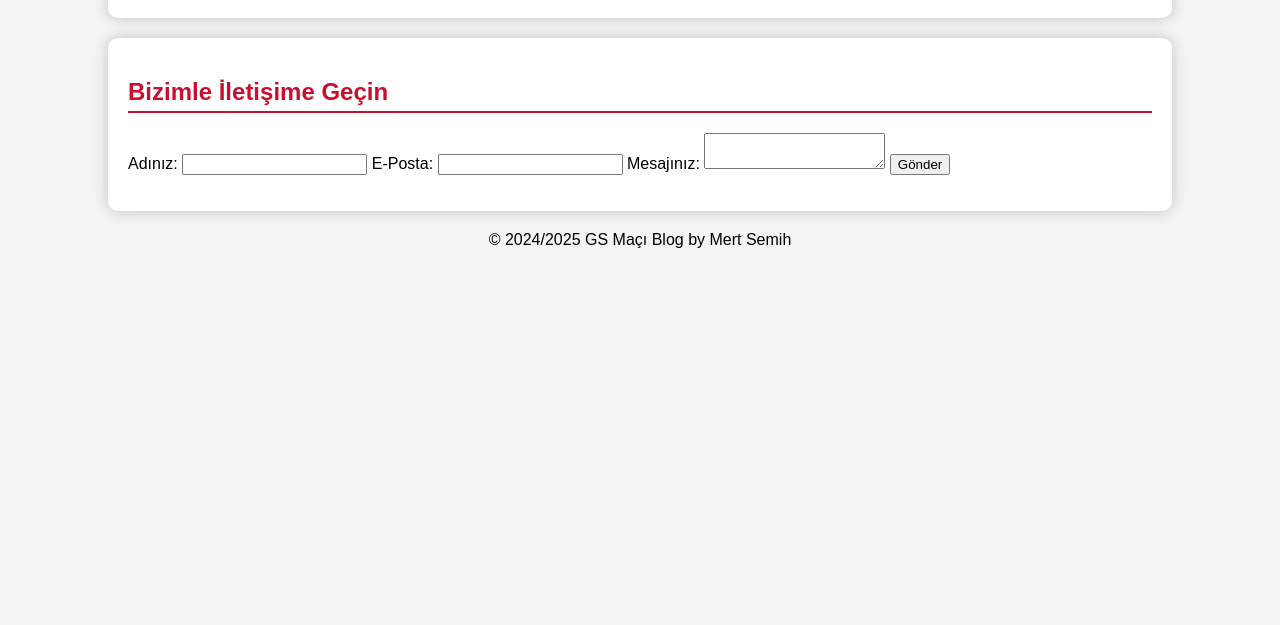
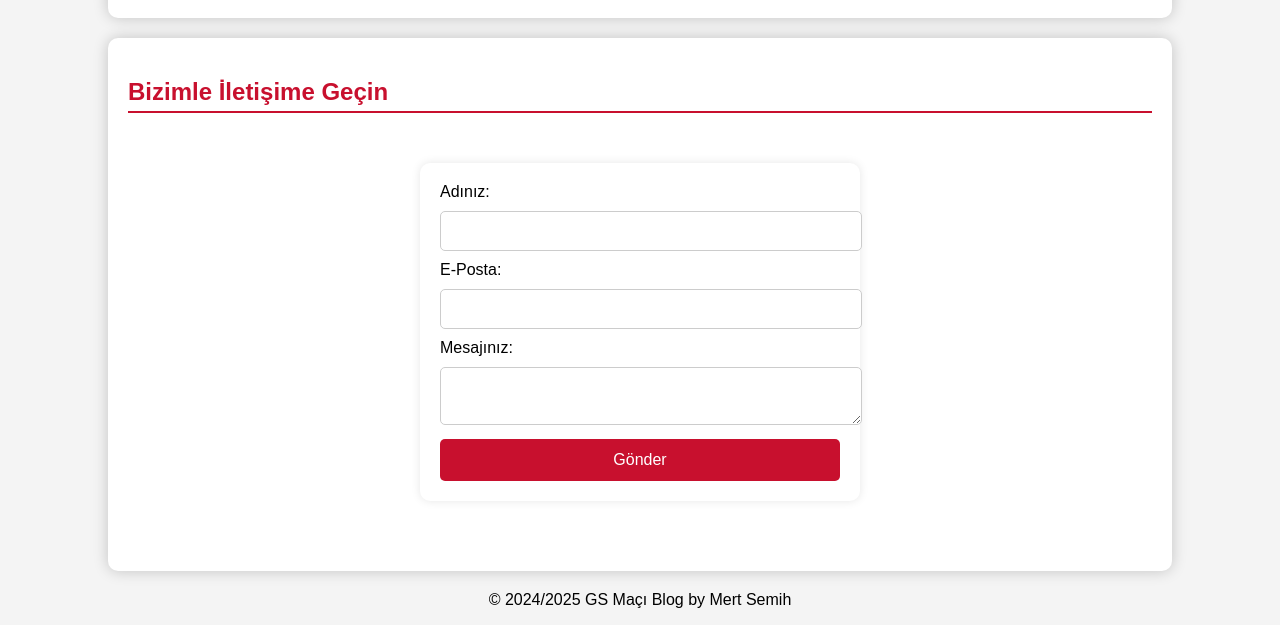
Before and after one commit to mertsemih/GsDergi, a plain HTML site: page index.html in a window 1280 px wide. Shown: the part 912-1537 px from the top of the page. Before the commit the page ends 1177 px from the top, so only its background shows below. Drawn offline with nearby package versions, Linux system fonts and the light colour scheme; a script that the page names is missing.

Commit message:
Update styles.css

```diff
--- a/styles.css
+++ b/styles.css
@@ -5,6 +5,48 @@ body {
     background-color: #f4f4f4;
     text-align: center;
     position: relative;
+}
+form {
+    background: white;
+    max-width: 400px;
+    margin: 50px auto;
+    padding: 20px;
+    border-radius: 10px;
+    box-shadow: 0px 0px 10px rgba(0, 0, 0, 0.1);
+}
+
+/* Input ve textarea kutularının stilini belirle */
+input, textarea {
+    width: 100%;
+    padding: 10px;
+    margin: 10px 0;
+    border: 1px solid #ccc;
+    border-radius: 5px;
+    font-size: 16px;
+}
+
+/* Butonun şık görünmesi için */
+button {
+    background: #c8102e;
+    color: white;
+    border: none;
+    padding: 12px;
+    width: 100%;
+    font-size: 16px;
+    cursor: pointer;
+    border-radius: 5px;
+    transition: 0.3s;
+}
+
+/* Butonun üzerine gelindiğinde */
+button:hover {
+    background: #e68900;
+}
+
+/* Sonuç mesajı için */
+#result {
+    margin-top: 10px;
+    font-weight: bold;
 }
 header {
     background-color: #c8102e;
```
